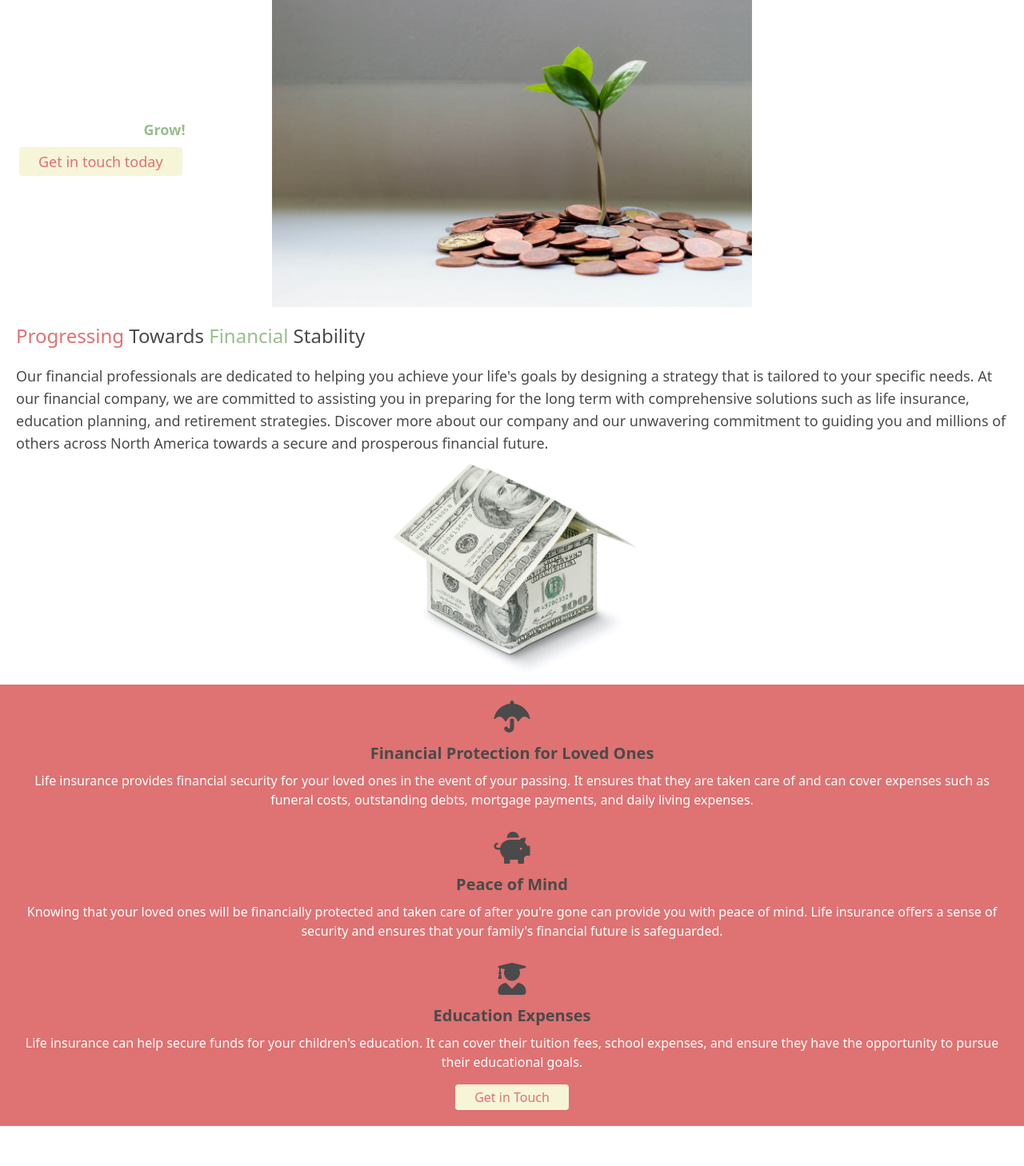
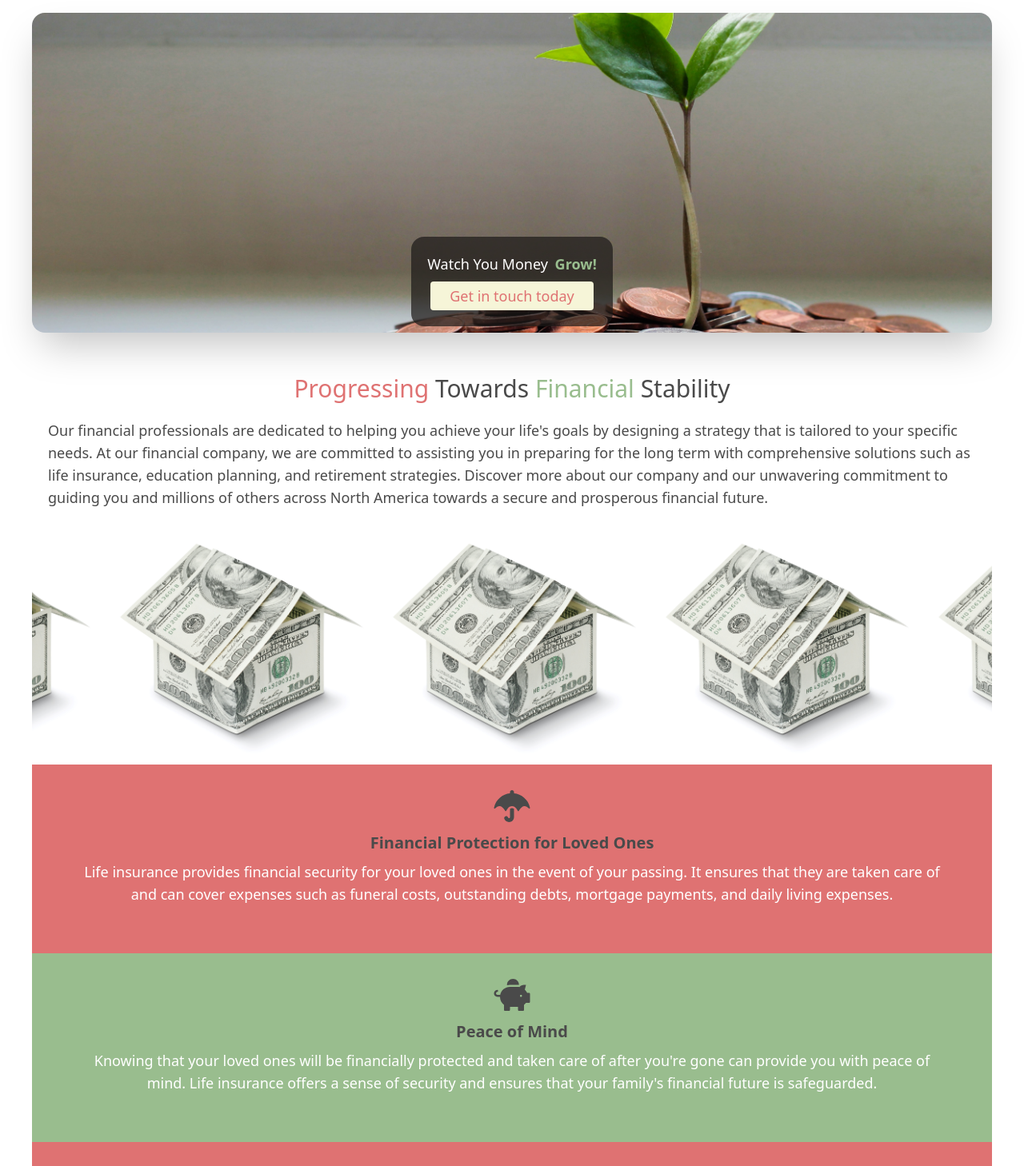
Before and after one commit to Siar416/elaha-badri-website, a React (Vite) app: page / in a window 1280 px wide. Shown: the part 80-1538 px from the top of the page at 80% size. Before the commit the page ends 1488 px from the top, so only its background shows below. Built offline with nearby package versions, Linux system fonts and the light colour scheme.

Commit message:
Added some responsiveness for medium screen size

```diff
--- a/src/components/GetInsurance/GetInsurance.jsx
+++ b/src/components/GetInsurance/GetInsurance.jsx
@@ -6,30 +6,33 @@ import { Link } from "react-router-dom";
 
 const GetInsurance = () => {
   return (
-    <section>
+    <section className="md:text-lg">
       <article
         style={{
           backgroundImage: `url(${moneyHouse})`,
           height: "18rem",
         }}
-        className="bg-contain bg-no-repeat bg-center"
+        className="bg-contain bg-no-repeat bg-center md:bg-repeat"
       />
-      <section className="bg-pink flex flex-col items-center pt-5">
+      <section className="bg-pink flex flex-col items-center">
+        <div className="flex flex-col text-center p-8">
           <div>
-          <FaUmbrella className="h-10 w-80 mb-3" />
+            <FaUmbrella className="h-10 w-80 mb-3 m-auto" />
           </div>
           <p className="text-gray text-xl font-bold">
             Financial Protection for Loved Ones
           </p>
           <span className="px-5 py-2 text-center text-white mb-5">
-          Life insurance provides financial security for your loved ones in the
-          event of your passing. It ensures that they are taken care of and can
-          cover expenses such as funeral costs, outstanding debts, mortgage
-          payments, and daily living expenses.
+            Life insurance provides financial security for your loved ones in
+            the event of your passing. It ensures that they are taken care of
+            and can cover expenses such as funeral costs, outstanding debts,
+            mortgage payments, and daily living expenses.
           </span>
+        </div>
 
+        <div className="flex flex-col text-center bg-green p-8">
           <div>
-          <FaPiggyBank className="h-10 w-80 mb-3" />
+            <FaPiggyBank className="h-10 w-80 mb-3 m-auto" />
           </div>
           <p className="text-gray text-xl font-bold">Peace of Mind</p>
           <span className="px-5 py-2 text-center text-white mb-5">
@@ -38,16 +41,19 @@ const GetInsurance = () => {
             insurance offers a sense of security and ensures that your family's
             financial future is safeguarded.
           </span>
+        </div>
 
+        <div className="flex flex-col text-center p-8">
           <div>
-          <FaUserGraduate className="h-10 w-80 mb-3" />
+            <FaUserGraduate className="h-10 w-80 mb-3 m-auto" />
           </div>
           <p className="text-gray text-xl font-bold">Education Expenses</p>
           <span className="px-5 py-2 text-center text-white">
-          Life insurance can help secure funds for your children's education. It
-          can cover their tuition fees, school expenses, and ensure they have
-          the opportunity to pursue their educational goals.
+            Life insurance can help secure funds for your children's education.
+            It can cover their tuition fees, school expenses, and ensure they
+            have the opportunity to pursue their educational goals.
           </span>
+        </div>
         <button className="m-5 bg-beige px-6 py-1 mt-2 text-pink rounded font-medium hover:bg-green hover:text-white">
           <Link to="/contact">Get in Touch</Link>
         </button>
--- a/src/components/Hero/Hero.jsx
+++ b/src/components/Hero/Hero.jsx
@@ -4,10 +4,13 @@ import { Link } from "react-router-dom";
 const Hero = () => {
   return (
     <article
-      className="flex items-center bg-no-repeat bg-cover bg-center md:bg-contain md:h-100"
-      style={{ backgroundImage: `url(${moneyTree})`, height: "25rem" }}
+      className="flex items-center bg-no-repeat bg-cover bg-center md:flex-col-reverse md:mt-8 md:rounded-2xl md:mx-10 md:shadow-2xl"
+      style={{
+        backgroundImage: `url(${moneyTree})`,
+        height: "25rem",
+      }}
     >
-      <div className="flex flex-col items-center p-5 text-white text-lg">
+      <div className="flex flex-col items-center p-5 text-white text-lg md:bg-stone-900/70 md:rounded-2xl md:mb-2">
         <span>
           Watch You Money{" "}
           <span className="text-green ml-1 font-bold">Grow!</span>
--- a/src/components/Main/Main.jsx
+++ b/src/components/Main/Main.jsx
@@ -2,13 +2,13 @@ import GetInsurance from "../GetInsurance/GetInsurance";
 
 const Main = () => {
   return (
-    <main className="flex flex-col text-gray">
-      <h1 className="text-2xl align-center p-5">
+    <main className="flex flex-col text-gray md:mx-10">
+      <h1 className="text-2xl align-center p-5 md:text-center md:mt-8 md:text-3xl">
         <span className="text-pink">Progressing</span> Towards{" "}
         <span className="text-green">Financial </span>
         Stability
       </h1>
-      <p className="text-lg px-5">
+      <p className="text-lg px-5 md:mb-8">
         Our financial professionals are dedicated to helping you achieve your
         life's goals by designing a strategy that is tailored to your specific
         needs. At our financial company, we are committed to assisting you in
```
Lines whose indentation alone changed are shown as unchanged.
